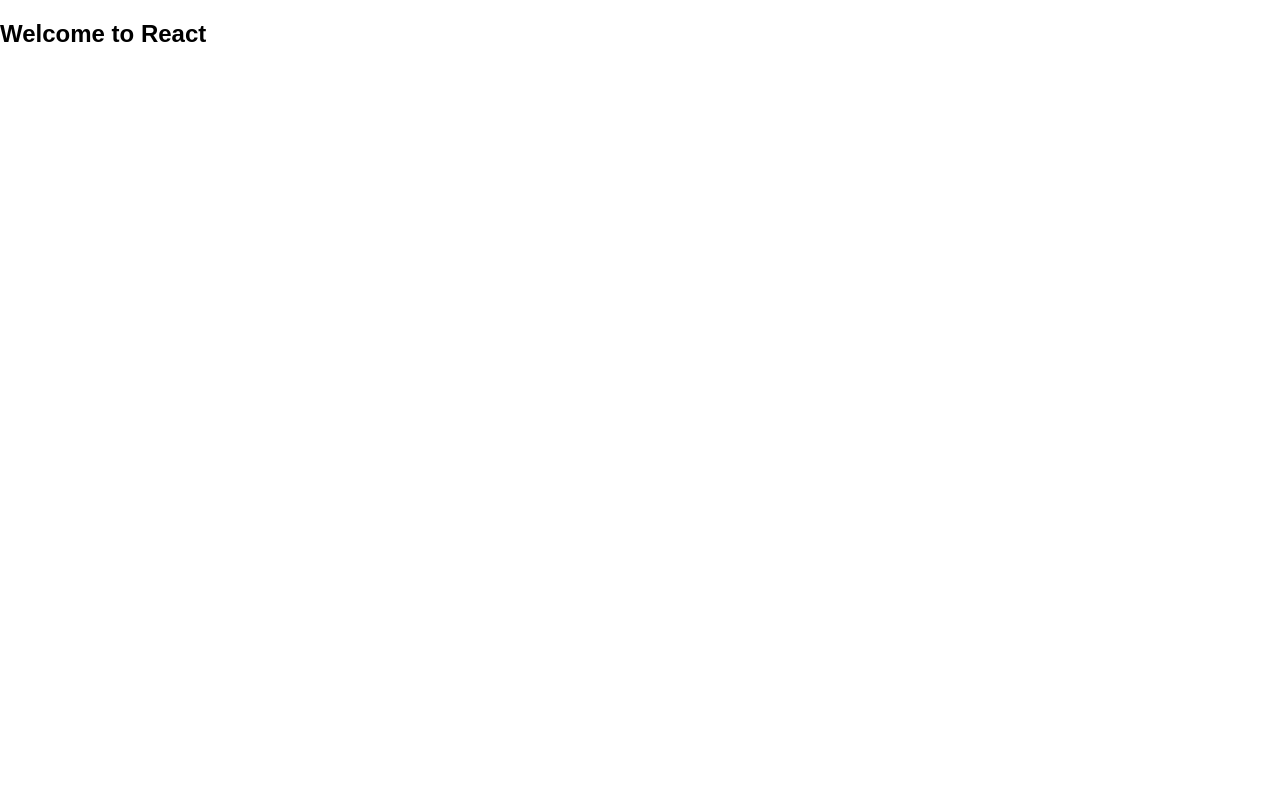
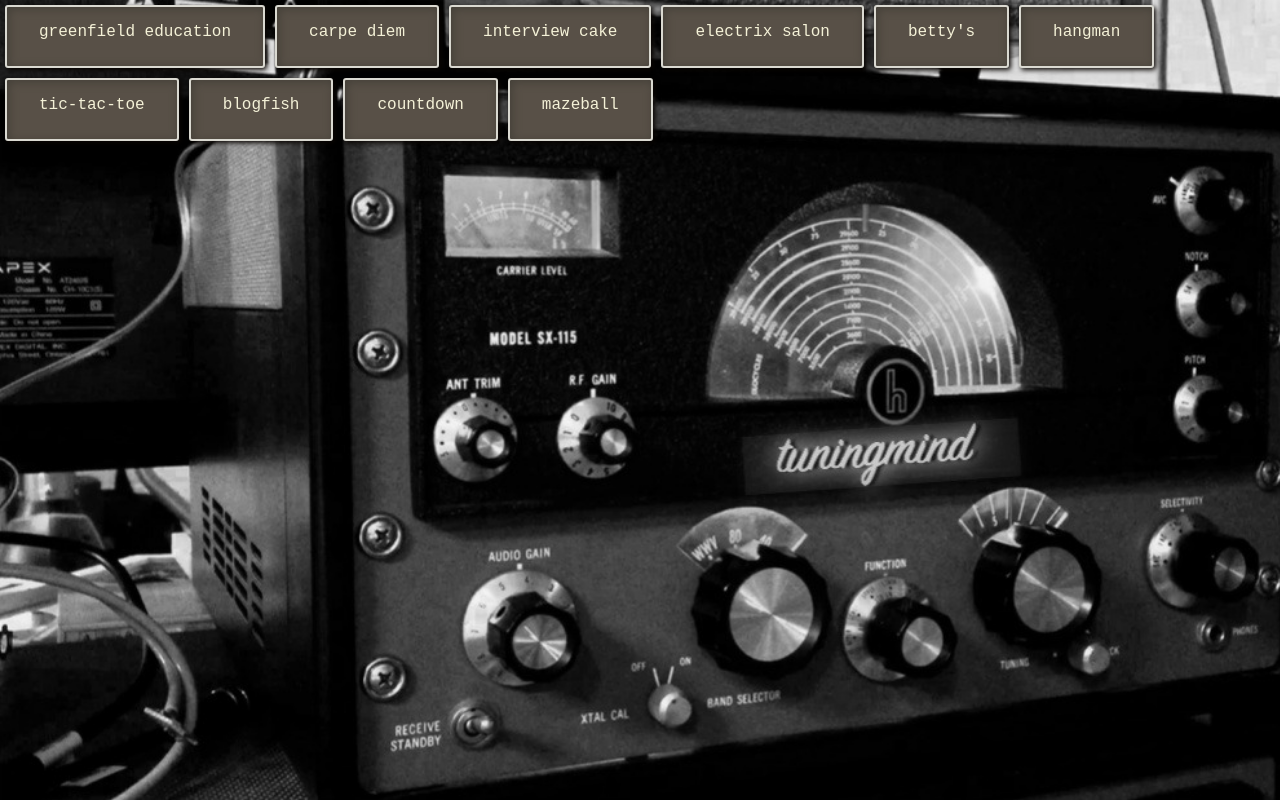
Before and after one commit to tuningmind/domain, a React (Create React App) app: page / in a window 1280 px wide. Built offline with nearby package versions, Linux system fonts and the light colour scheme.

Commit message:
Initial content

```diff
--- a/src/App.css
+++ b/src/App.css
@@ -1,4 +1,25 @@
-canvas {
-  height: 250;
-  width: 10;
-  color: purple; }
+.row-between {
+  display: flex;
+  flex-direction: row;
+  align-content: flex-start; }
+
+.wrap {
+  flex-wrap: wrap; }
+
+main {
+  height: 100vh;
+  background-image: url("./img/radio.jpg");
+  background-repeat: no-repeat;
+  background-size: cover; }
+
+a {
+  height: 1.7em;
+  background-color: #585047;
+  border: 2px solid #dad9d1;
+  box-shadow: inset 2px 2px 10px #444038, 2px 2px 5px #090502;
+  color: #f4f1d7;
+  margin: 5px;
+  padding: 1em 2em;
+  font-family: 'Courier New';
+  text-decoration: none;
+  border-radius: 3px; }
--- a/src/App.js
+++ b/src/App.js
@@ -1,20 +1,28 @@
-import React, { Component } from 'react';
-import logo from './logo.svg';
-import './App.css';
+import React, { Component } from 'react'
+import './App.css'
 
 class App extends Component {
   render() {
     return (
-      <div className="App">
-        <div className="App-header">
-          <h2>Welcome to React</h2>
-        </div>
-        <p className="App-intro">
-          <canvas />
-        </p>
+      <div className='App'>
+        <header>
+        </header>
+        <main className='row-between wrap'>
+
+          <a href='http://greenfield.education/'>greenfield education</a>
+          <a href='http://tuningmind.github.io/carpe_diem/'>carpe diem</a>
+          <a href='https://tuningmind-tiy.github.io/interview-cake/'>interview cake</a>
+          <a href='https://tuningmind.github.io/electrix/'>electrix salon</a>
+          <a href='https://tuningmind-tiy.github.io/wk-01-betty/'>betty's</a>
+          <a href='https://tuningmind-tiy.github.io/hangman-wk-02/'>hangman</a>
+          <a href='https://tuningmind-tiy.github.io/tic-tac-toe/'>tic-tac-toe</a>
+          <a href='https://tuningmind-tiy.github.io/blog-fish/'>blogfish</a>
+          <a href='https://tuningmind-tiy.github.io/countdown-timer-wk-05/'>countdown</a>
+          <a href='https://tuningmind.github.io/mazeball/'>mazeball</a>
+        </main>
       </div>
     );
   }
 }
 
-export default App;
+export default App
--- a/src/App.scss
+++ b/src/App.scss
@@ -1,5 +1,26 @@
-canvas {
-  height: 250;
-  width: 10;
-  color: purple;
+.row-between {
+  display: flex;
+  flex-direction: row;
+  align-content: flex-start;
 }
+.wrap {
+  flex-wrap: wrap;
+}
+main {
+  height: 100vh;
+  background-image: url('./img/radio.jpg');
+  background-repeat: no-repeat;
+  background-size: cover;
+}
+a {
+  height: 1.7em;
+  background-color: #585047;
+  border: 2px solid #dad9d1;
+  box-shadow: inset 2px 2px 10px #444038, 2px 2px 5px #090502;
+  color: #f4f1d7;
+  margin: 5px;
+  padding: 1em 2em;
+  font-family: 'Courier New';
+  text-decoration: none;
+  border-radius: 3px;
+}
```
Also changed, not shown: src/img/radio.jpg (added), src/logo.svg (deleted).
